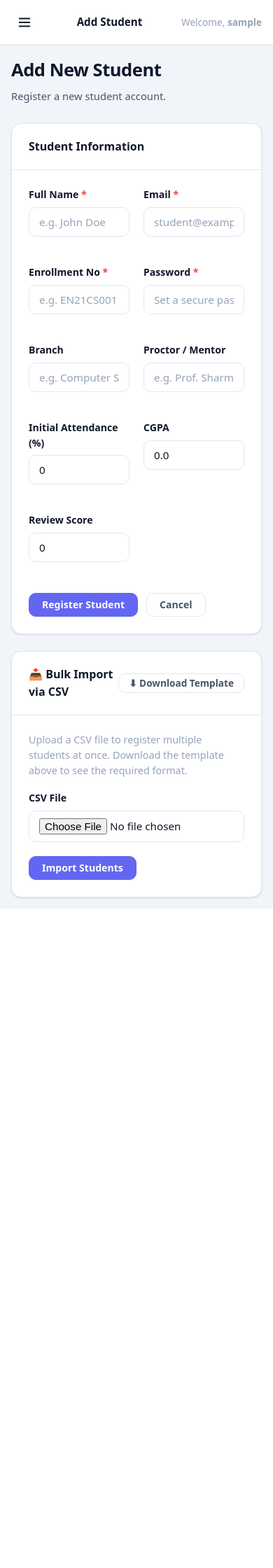
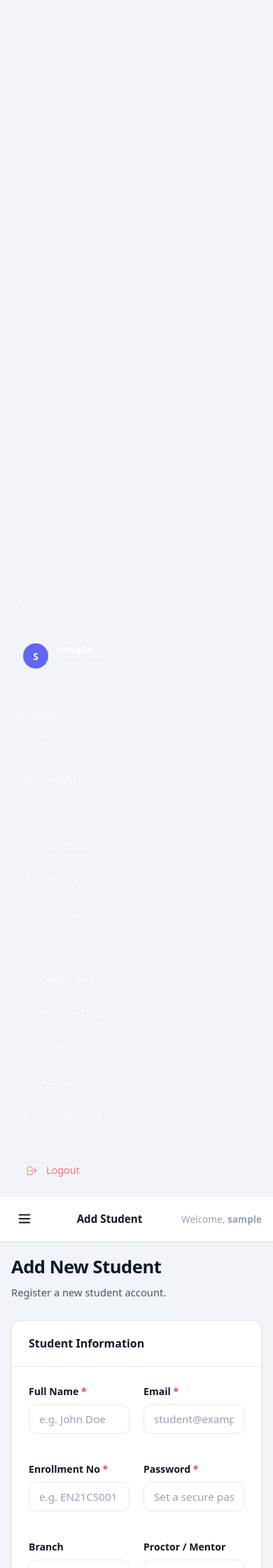
Before and after one commit to shahhardi-15/quizopedia, a Django app: page /addstudent/ in a window 390 px wide. Shown: the top 2240 px of the page at 70% size. Before the commit the page ends 1298 px from the top, so only its background shows below. Run offline with Django 3.2, Linux system fonts and the light colour scheme; a user stored in the database is signed in; tables that the repository leaves empty hold one stand-in row (values such as "Sample post"); some web fonts are replaced.

Commit message:
Add sidebar close button with responsive styles for improved navigation

```diff
--- a/quiz/static/css/demo.css
+++ b/quiz/static/css/demo.css
@@ -917,4 +917,32 @@ ol {
   #sidebar-close {
     display: flex !important;
   }
+  .sidebar-close-btn {
+    display: none;
+    background: none;
+    border: none;
+    cursor: pointer;
+    color: var(--sidebar-text);
+    padding: 8px 16px;
+    margin: 4px 8px;
+  }
+  .sidebar-close-btn {
+    display: none;
+    background: none;
+    border: none;
+    cursor: pointer;
+    color: var(--sidebar-text);
+    padding: 8px 16px;
+    margin: 4px 8px;
+  }
+  .sidebar-close-btn svg {
+    width: 20px;
+    height: 20px;
+  }
+
+  @media (max-width: 768px) {
+    .sidebar-close-btn {
+      display: block;
+    }
+  }
 }
--- a/quiz/templates/admin_base.html
+++ b/quiz/templates/admin_base.html
@@ -46,7 +19,12 @@
           />
           <div class="brand-name">Admin Panel</div>
         </div>
-
+          </div>
+<button class="sidebar-close-btn" onclick="toggleSidebar()">
+  <svg xmlns="http://www.w3.org/2000/svg" fill="none" viewBox="0 0 24 24" stroke="currentColor">
+    <path stroke-linecap="round" stroke-linejoin="round" stroke-width="2" d="M6 18L18 6M6 6l12 12"/>
+  </svg>
+</button>
         <div class="sidebar-user">
           <div class="avatar">{{ request.user.username|first|upper }}</div>
           <div class="user-info">
```
Also changed, not shown: other parts of quiz/templates/admin_base.html (+1 -28 lines).
